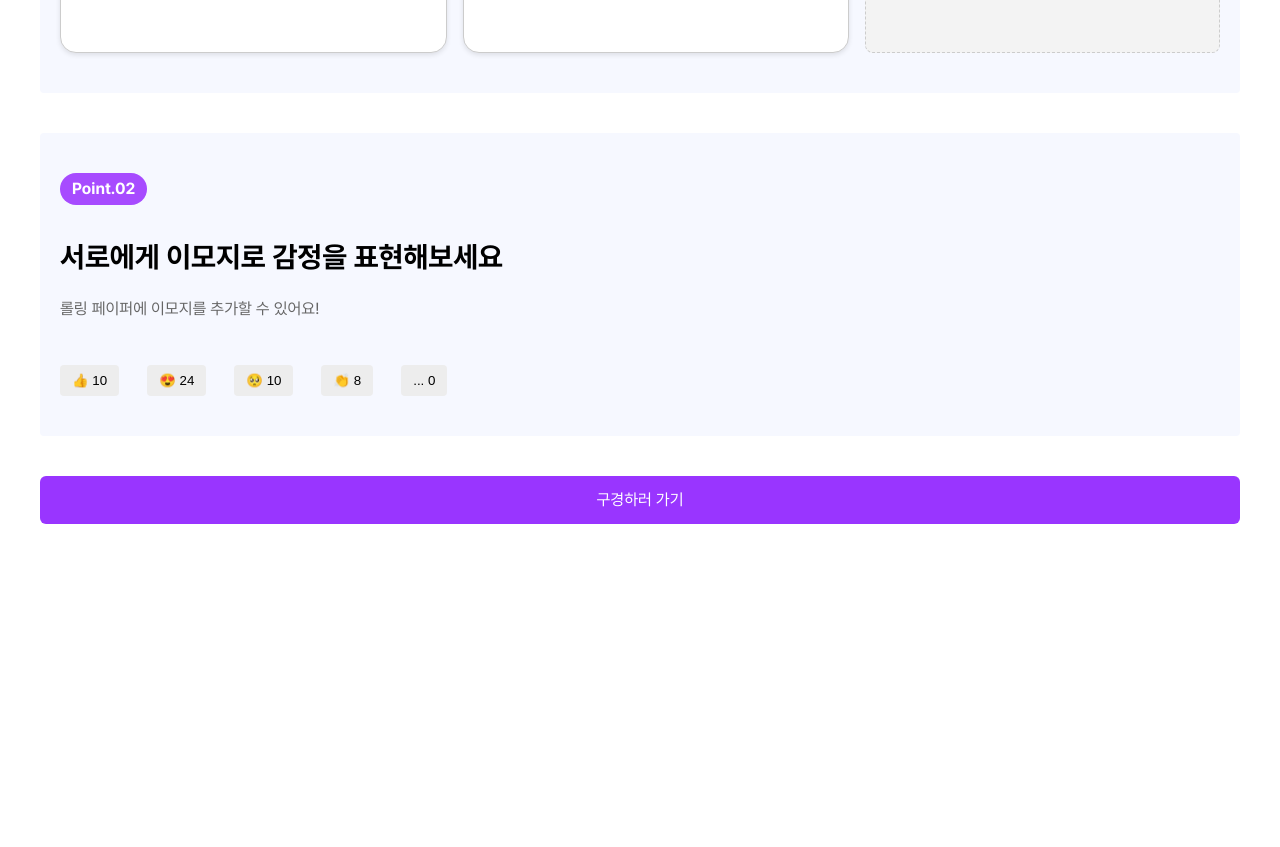
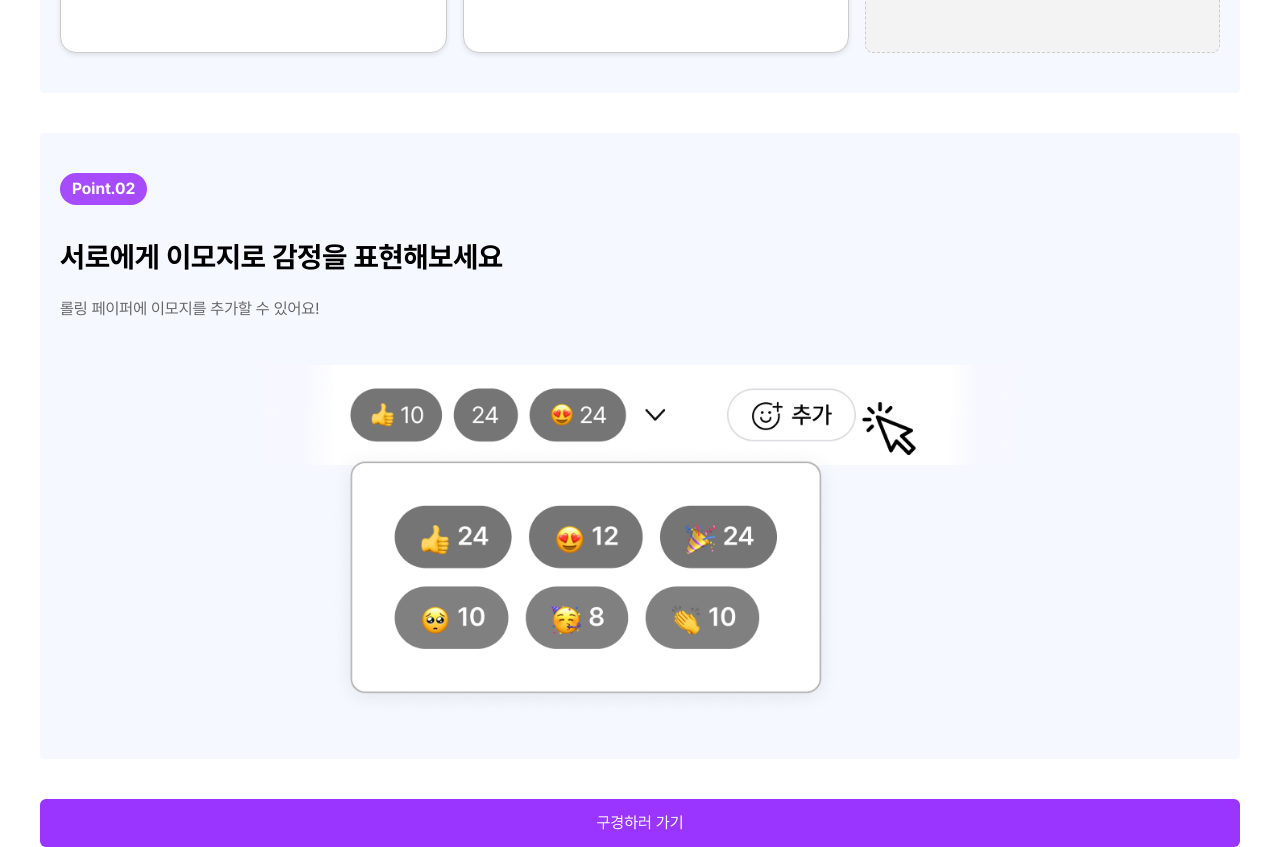
Before and after one commit to gyoyeon-kim/Rolling, a React (Create React App) app: page / in a window 1280 px wide. Shown: the part 600-1447 px from the top of the page. Before the commit the page ends 1124 px from the top, so only its background shows below. Built offline with nearby package versions, Linux system fonts and the light colour scheme.

Commit message:
Repact code order

```diff
--- a/src/pages/Home.css
+++ b/src/pages/Home.css
@@ -20,6 +20,16 @@
   /* 모바일 전용 스타일 (flex 방향 전환 등) */
 }
 
+/* 카드들을 감싸는 전체 컨테이너 */
+.point-container {
+  display: flex;
+  flex-direction: column;
+  gap: 24px; /* 상하 블록 간격을 조금 여유 있게 */
+  padding: 40px 20px; /* 필요에 따라 조정 */
+  background-color: #f6f8ff;
+  border-radius: 4px;
+}
+
 /* 제목, 부제목, 설명 */
 .point-title {
   background-color: #a74bff;
@@ -32,16 +42,6 @@
   outline: none;
   display: inline-block;
   align-self: flex-start; /* 추가 */
-}
-
-/* 카드들을 감싸는 전체 컨테이너 */
-.point-container {
-  display: flex;
-  flex-direction: column;
-  gap: 24px; /* 상하 블록 간격을 조금 여유 있게 */
-  padding: 40px 20px; /* 필요에 따라 조정 */
-  background-color: #f6f8ff;
-  border-radius: 4px;
 }
 
 .point-subtitle {
@@ -173,7 +173,7 @@
   background-color: #eaeaea;
 }
 
-/* 이모지 영역 */
+/* 이모지 영역
 .emoji-section .emoji-preview {
   display: flex;
   align-items: center;
@@ -195,6 +195,7 @@
   border: none;
   cursor: pointer;
 }
+*/
 
 /* 구경해보기 버튼 섹션 */
 .explore.section {
--- a/src/pages/Home.jsx
+++ b/src/pages/Home.jsx
@@ -3,6 +3,7 @@ import { Link } from "react-router-dom";
 import "./Home.css";
 import Navigation from "../component/Navigation";
 import EmojiButton from "../component/EmojiButton";
+import point02 from "../images/point02.png";
 
 function Home() {
   return (
@@ -73,14 +74,7 @@ function Home() {
             <p className="point-description">
               롤링 페이퍼에 이모지를 추가할 수 있어요!
             </p>
-
-            <div className="emoji-preview">
-              <EmojiButton emoji="👍" count={10} />
-              <EmojiButton emoji="😍" count={24} />
-              <EmojiButton emoji="🥺" count={10} />
-              <EmojiButton emoji="👏" count={8} />
-              <EmojiButton emoji="..." count={0} />
-            </div>
+            <img src={point02} alt="이모티콘 이미지" />
           </div>
         </section>
         <section className="explore section">
```
